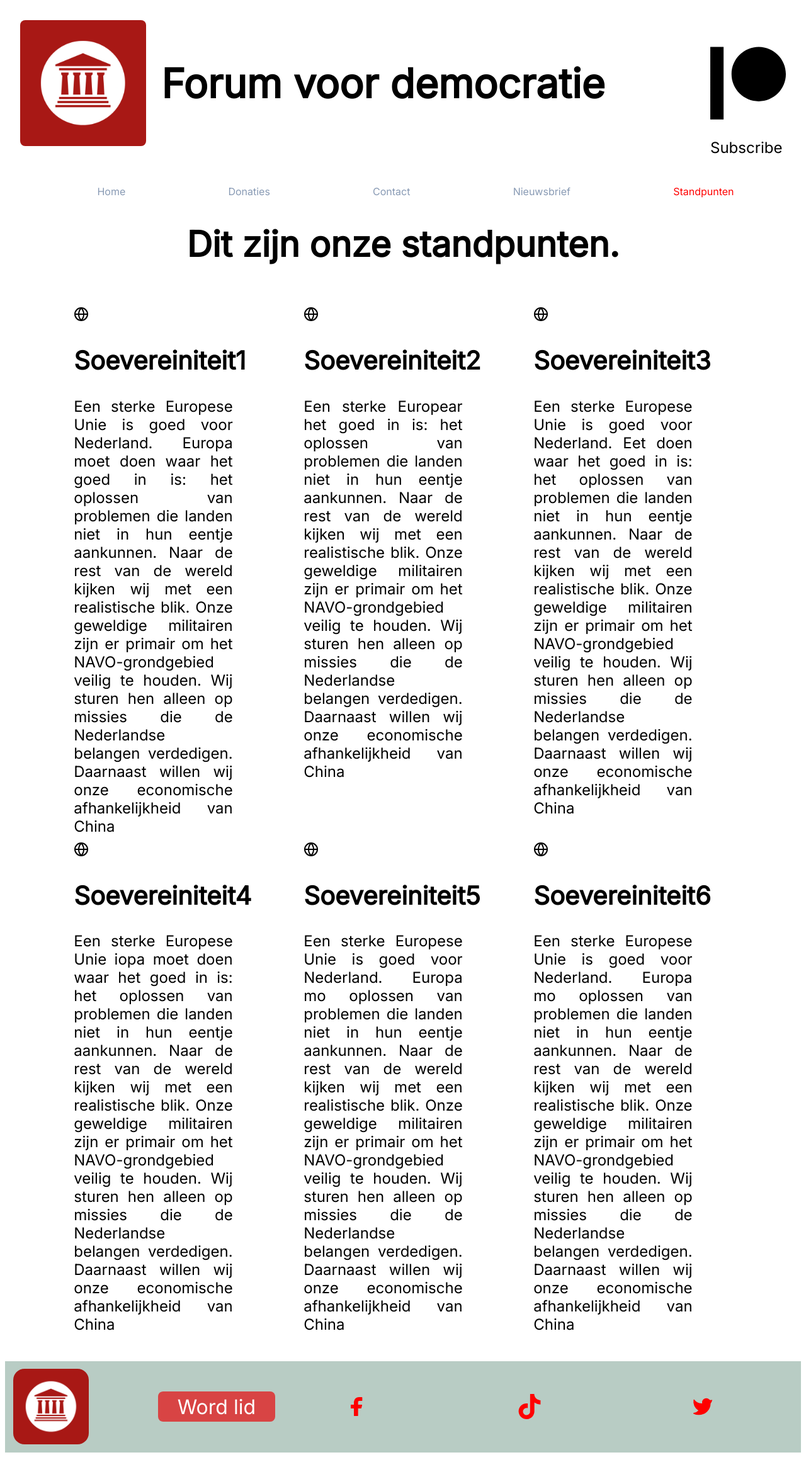
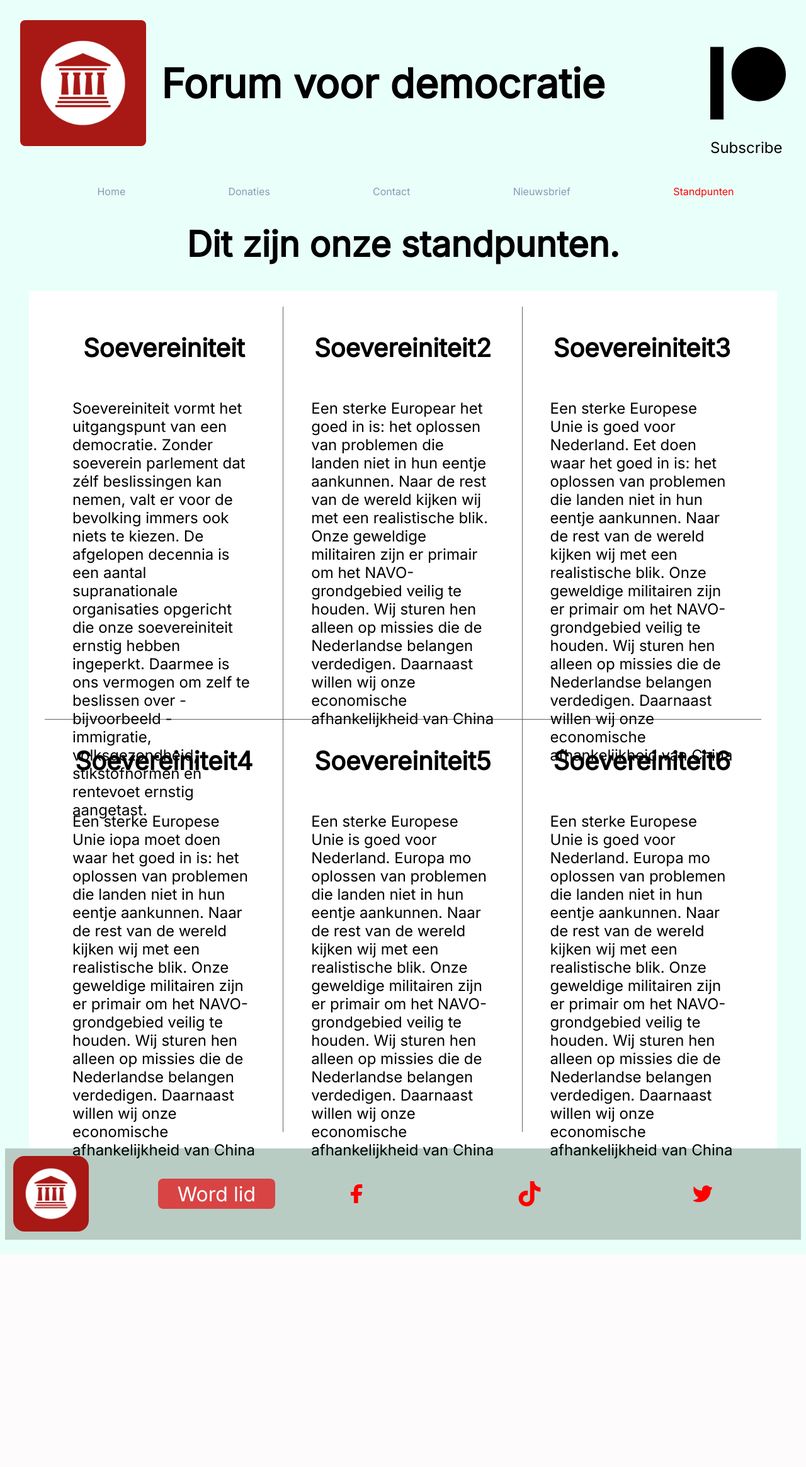
Before and after one commit to Nexortge/Project-2-FVD, a PHP site: page /php/stand.php in a window 1280 px wide. Shown: the whole page at 63% size. After the commit the page ends 1992 px from the top, so only its background shows below. Run offline with PHP 8.4, Linux system fonts and the light colour scheme.

Commit message:
standpunten 3/4

```diff
--- a/css/stand.css
+++ b/css/stand.css
@@ -1,48 +1,110 @@
+body {
+    background-color: #E9FFF9;
+}
+
+#card-holder-holder {
+    background-color: #E9FFF9;
+}
+
 .card-holder {
     margin: 0 auto;
+    display: grid;
+    grid-template-columns: repeat(3, 1fr);
+    background-color: white;
+    width: 90%;
+    padding: 2%;
+}
+
+.card {
+    height: 80vmin;
+    padding: 2%;
+    margin: 0 auto;
     display: flex;
-    flex-wrap: wrap;
-    gap: 1px;
-    justify-content: center;
-    box-sizing: border-box;
-    padding: 1px;
-  }
+    flex-direction: column;
+    align-items: center;
+    color: black;
+    transition: color stroke 0.5 ease-in-out ;
+}
 
-  .card {
-    width: 25%;
-    height: 100vmin;
-    padding: 2%;
-    margin: -1px;
-  }
+.card:hover p {
+    color: white;
+}
 
-p{
+.card:hover h2 {
+    color: white;
+}
+
+.card:hover svg g {
+    stroke: white;
+}
+
+.right {
+    border-right: 1px solid rgb(100, 100, 100);
+}
+
+.top {
+    border-top: 1px solid rgb(100, 100, 100);
+}
+
+p {
     font-size: 3vmin;
     width: 80%;
-    text-align: justify;
 }
-h2{
+
+h2 {
     font-size: 5vmin;
     width: 100%;
+    text-align: center;
 }
 
-#title{
+#title {
     font-size: 7vmin;
     text-align: center;
     margin: 5vmin 0;
 }
 
-.top-left{
+.top-left {
     border-top-left-radius: 13%;
 }
 
-.top-right{
+.top-right {
     border-top-right-radius: 13%;
 }
 
-.bottom-left{
+.bottom-left {
     border-bottom-left-radius: 13%;
 }
 
-.bottom-right{
+.bottom-right {
     border-bottom-right-radius: 13%;
 }
+
+#card-1 {
+    position: relative;
+    background-image: url("../assets/freek-vonk.jpg");
+    background-size: cover;
+    background-position: center;
+}
+
+
+
+
+#card-1::after {
+    content: "";
+    position: absolute;
+    top: 0;
+    left: 0;
+    width: 100%;
+    height: 100%;
+    background-color: rgb(255, 255, 255);
+    /* Initial transparent background */
+    transition: opacity 0.3s ease;
+    /* Add a smooth transition effect */
+    opacity: 1;
+}
+
+#card-1:hover::after {
+    opacity: 0.1;
+    color: white;
+    /* Adjust the opacity value as desired */
+}
--- a/php/stand.php
+++ b/php/stand.php
@@ -12,9 +12,10 @@
     <?php include '../includes/header.php'; ?>
     <h1 id="title">Dit zijn onze standpunten.</h1>
 
+    <div id="card-holder-holder">
         <div class="card-holder">
-        <div class="card top-left">
-            <svg fill="none" height="24" viewBox="0 0 24 24" width="24" xmlns="http://www.w3.org/2000/svg">
+            <div class="card top-left right" id="card-1">
+                <svg style="z-index: 3;" fill="none" height="24" viewBox="0 0 24 24" width="24" xmlns="http://www.w3.org/2000/svg">
                     <g stroke="#000" stroke-linecap="round" stroke-linejoin="round" stroke-width="2">
                         <circle cx="12" cy="12" r="10" />
                         <path d="m3 12h19" />
@@ -22,15 +23,15 @@
                         <path d="m12 2.2019c-2.47437 2.52508-4 5.98336-4 9.798 0 3.8146 1.52563 7.2729 4 9.7979" />
                     </g>
                 </svg>
-            <h2>Soevereiniteit1</h2>
+                <h2 style="z-index: 3;" >Soevereiniteit</h2>
 
-            <p>
-                Een sterke Europese Unie is goed voor Nederland. Europa moet doen waar het goed in is: het oplossen van problemen die landen niet in hun eentje aankunnen. Naar de rest van de wereld kijken wij met een realistische blik. Onze geweldige militairen zijn er primair om het NAVO-grondgebied veilig te houden. Wij sturen hen alleen op missies die de Nederlandse belangen verdedigen. Daarnaast willen wij onze economische afhankelijkheid van China
+                <p style="z-index: 3;" >
+                Soevereiniteit vormt het uitgangspunt van een democratie. Zonder soeverein parlement dat zélf beslissingen kan nemen, valt er voor de bevolking immers ook niets te kiezen. De afgelopen decennia is een aantal supranationale organisaties opgericht die onze soevereiniteit ernstig hebben ingeperkt. Daarmee is ons vermogen om zelf te beslissen over - bijvoorbeeld - immigratie, volksgezondheid, stikstofnormen en rentevoet ernstig aangetast.
                 </p>
             </div>
 
-        <div class="card">
-            <svg fill="none" height="24" viewBox="0 0 24 24" width="24" xmlns="http://www.w3.org/2000/svg">
+            <div class="card right" id="card-2">
+                <svg style="z-index: 3;"  fill="none" height="24" viewBox="0 0 24 24" width="24" xmlns="http://www.w3.org/2000/svg">
                     <g stroke="#000" stroke-linecap="round" stroke-linejoin="round" stroke-width="2">
                         <circle cx="12" cy="12" r="10" />
                         <path d="m3 12h19" />
@@ -38,16 +39,16 @@
                         <path d="m12 2.2019c-2.47437 2.52508-4 5.98336-4 9.798 0 3.8146 1.52563 7.2729 4 9.7979" />
                     </g>
                 </svg>
-            <h2>Soevereiniteit2</h2>
+                <h2 style="z-index: 3;" >Soevereiniteit2</h2>
 
-            <p>
+                <p style="z-index: 3;" >
                     Een sterke Europear het goed in is: het oplossen van problemen die landen niet in hun eentje aankunnen. Naar de rest van de wereld kijken wij met een realistische blik. Onze geweldige militairen zijn er primair om het NAVO-grondgebied veilig te houden. Wij sturen hen alleen op missies die de Nederlandse belangen verdedigen. Daarnaast willen wij onze economische afhankelijkheid van China
                 </p>
             </div>
 
 
-        <div class="card top-right">
-            <svg fill="none" height="24" viewBox="0 0 24 24" width="24" xmlns="http://www.w3.org/2000/svg">
+            <div class="card top-right" id="card-3">
+                <svg  style="z-index: 3;" fill="none" height="24" viewBox="0 0 24 24" width="24" xmlns="http://www.w3.org/2000/svg">
                     <g stroke="#000" stroke-linecap="round" stroke-linejoin="round" stroke-width="2">
                         <circle cx="12" cy="12" r="10" />
                         <path d="m3 12h19" />
@@ -55,15 +56,15 @@
                         <path d="m12 2.2019c-2.47437 2.52508-4 5.98336-4 9.798 0 3.8146 1.52563 7.2729 4 9.7979" />
                     </g>
                 </svg>
-            <h2>Soevereiniteit3</h2>
+                <h2 style="z-index: 3;" >Soevereiniteit3</h2>
 
-            <p>
+                <p style="z-index: 3;" >
                     Een sterke Europese Unie is goed voor Nederland. Eet doen waar het goed in is: het oplossen van problemen die landen niet in hun eentje aankunnen. Naar de rest van de wereld kijken wij met een realistische blik. Onze geweldige militairen zijn er primair om het NAVO-grondgebied veilig te houden. Wij sturen hen alleen op missies die de Nederlandse belangen verdedigen. Daarnaast willen wij onze economische afhankelijkheid van China
                 </p>
             </div>
 
-        <div class="card bottom-left">
-            <svg fill="none" height="24" viewBox="0 0 24 24" width="24" xmlns="http://www.w3.org/2000/svg">
+            <div class="card bottom-left right top" id="card-4">
+                <svg style="z-index: 3;"  fill="none" height="24" viewBox="0 0 24 24" width="24" xmlns="http://www.w3.org/2000/svg">
                     <g stroke="#000" stroke-linecap="round" stroke-linejoin="round" stroke-width="2">
                         <circle cx="12" cy="12" r="10" />
                         <path d="m3 12h19" />
@@ -71,15 +72,15 @@
                         <path d="m12 2.2019c-2.47437 2.52508-4 5.98336-4 9.798 0 3.8146 1.52563 7.2729 4 9.7979" />
                     </g>
                 </svg>
-            <h2>Soevereiniteit4</h2>
+                <h2 style="z-index: 3;" >Soevereiniteit4</h2>
 
-            <p>
+                <p style="z-index: 3;" >
                     Een sterke Europese Unie iopa moet doen waar het goed in is: het oplossen van problemen die landen niet in hun eentje aankunnen. Naar de rest van de wereld kijken wij met een realistische blik. Onze geweldige militairen zijn er primair om het NAVO-grondgebied veilig te houden. Wij sturen hen alleen op missies die de Nederlandse belangen verdedigen. Daarnaast willen wij onze economische afhankelijkheid van China
                 </p>
             </div>
 
-        <div class="card">
-            <svg fill="none" height="24" viewBox="0 0 24 24" width="24" xmlns="http://www.w3.org/2000/svg">
+            <div class="card right top" id="card-5">
+                <svg style="z-index: 3;"  fill="none" height="24" viewBox="0 0 24 24" width="24" xmlns="http://www.w3.org/2000/svg">
                     <g stroke="#000" stroke-linecap="round" stroke-linejoin="round" stroke-width="2">
                         <circle cx="12" cy="12" r="10" />
                         <path d="m3 12h19" />
@@ -87,15 +88,15 @@
                         <path d="m12 2.2019c-2.47437 2.52508-4 5.98336-4 9.798 0 3.8146 1.52563 7.2729 4 9.7979" />
                     </g>
                 </svg>
-            <h2>Soevereiniteit5</h2>
+                <h2 style="z-index: 3;" >Soevereiniteit5</h2>
 
-            <p>
+                <p style="z-index: 3;" >
                     Een sterke Europese Unie is goed voor Nederland. Europa mo oplossen van problemen die landen niet in hun eentje aankunnen. Naar de rest van de wereld kijken wij met een realistische blik. Onze geweldige militairen zijn er primair om het NAVO-grondgebied veilig te houden. Wij sturen hen alleen op missies die de Nederlandse belangen verdedigen. Daarnaast willen wij onze economische afhankelijkheid van China
                 </p>
             </div>
 
-        <div class="card bottom-right">
-            <svg fill="none" height="24" viewBox="0 0 24 24" width="24" xmlns="http://www.w3.org/2000/svg">
+            <div class="card bottom-right top" id="card-6">
+                <svg style="z-index: 3;"  fill="none" height="24" viewBox="0 0 24 24" width="24" xmlns="http://www.w3.org/2000/svg">
                     <g stroke="#000" stroke-linecap="round" stroke-linejoin="round" stroke-width="2">
                         <circle cx="12" cy="12" r="10" />
                         <path d="m3 12h19" />
@@ -103,13 +104,15 @@
                         <path d="m12 2.2019c-2.47437 2.52508-4 5.98336-4 9.798 0 3.8146 1.52563 7.2729 4 9.7979" />
                     </g>
                 </svg>
-            <h2>Soevereiniteit6</h2>
+                <h2 style="z-index: 3;" >Soevereiniteit6</h2>
 
                 <p>
                     Een sterke Europese Unie is goed voor Nederland. Europa mo oplossen van problemen die landen niet in hun eentje aankunnen. Naar de rest van de wereld kijken wij met een realistische blik. Onze geweldige militairen zijn er primair om het NAVO-grondgebied veilig te houden. Wij sturen hen alleen op missies die de Nederlandse belangen verdedigen. Daarnaast willen wij onze economische afhankelijkheid van China
                 </p>
             </div>
         </div>
+    </div>
+
     <?php include '../includes/footer.php'; ?>
 
 
```
Also changed, not shown: assets/Untitled.png (added). Lines whose indentation alone changed are shown as unchanged.
